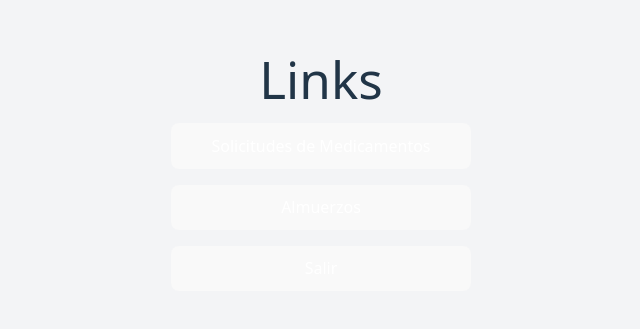
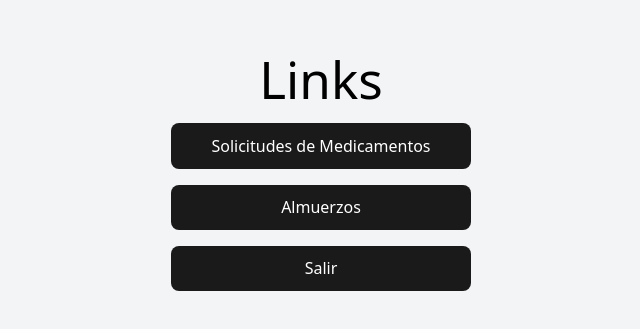
Before and after one commit to geroalles/react-project, a React app: page /links in a window 1280 px wide. Shown: the part 229-558 px from the top of the page, without its empty margins (319-959 px from the left). Built offline with nearby package versions, Linux system fonts and the light colour scheme; sample sign-in values are in the browser's storage.

Commit message:
sacar css que afecta colores de los botones

```diff
--- a/src/links.jsx
+++ b/src/links.jsx
@@ -63,7 +63,8 @@ function ExitButton({ type = 'button', children, to }) {
         <button
             type={type}
             onClick={handleClick}
-            className="bg-blue-500 transition delay-700 duration-700 ease-in-out hover:-translate-y-1 hover:scale-110 hover:bg-indigo-500">
+           className="bg-blue-500 text-white transition delay-700 duration-700 ease-in-out hover:-translate-y-1 hover:scale-110 hover:bg-indigo-500"
+>
             {children}
         </button>
     );
--- a/src/styles/App.css
+++ b/src/styles/App.css
@@ -32,7 +32,7 @@ button:focus-visible {
   outline: 4px auto -webkit-focus-ring-color;
 }
 
-@media (prefers-color-scheme: light) {
+/*@media (prefers-color-scheme: light) {
   :root {
     color: #213547;
     background-color: #ffffff;
@@ -43,7 +43,7 @@ button:focus-visible {
   button {
     background-color: #f9f9f9;
   }
-}
+}*/
 input {
   display: block;
   margin: 15px auto; /* esto también los centra horizontalmente */
```
